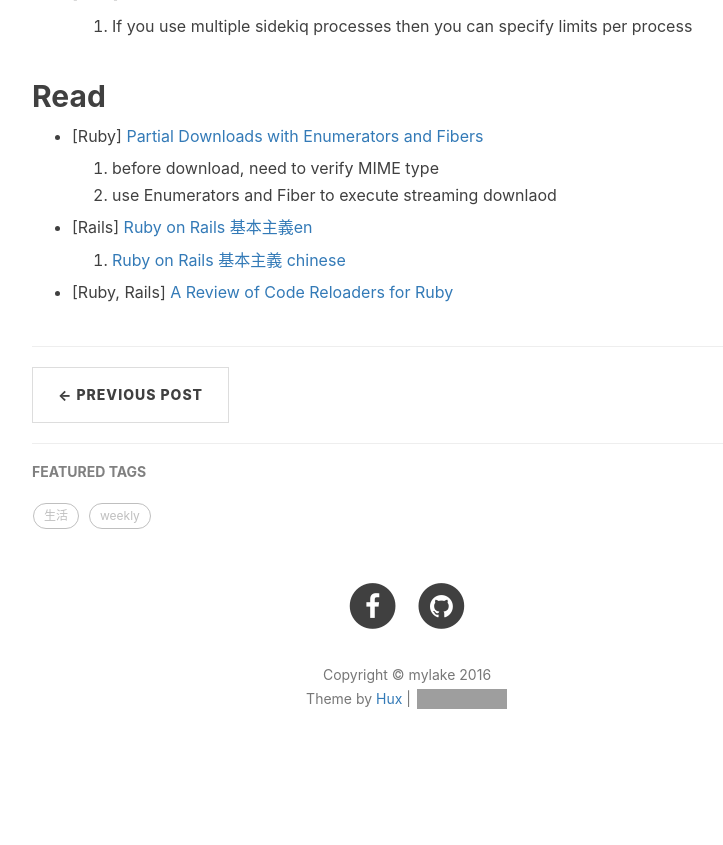
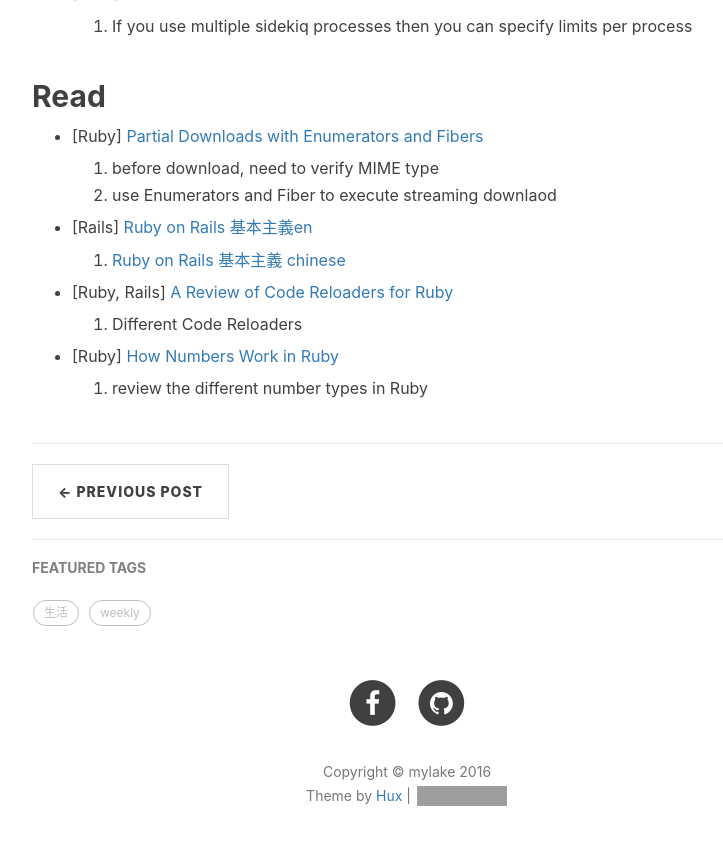
Before and after one commit to mylake/mylake.github.com, a Jekyll site: the page built from _posts/2016-07-31-2016.markdown, in a window 1280 px wide and 900 px high, scrolled down 889 px. Shown: the top 845 px of the window, without its empty margins (233-956 px from the left). Built offline with Jekyll 4.4.1, drawn with Linux system fonts in a browser that asks for light colours; nearby versions of some CDN libraries; comment, search, counter and statistics services are not loaded; before the commit the page ends 1692 px from its top, so only the background shows below that; grey boxes are pictures that could not be loaded.

Commit message:
Behind The Scenes: How Numbers Work in Ruby

```diff
--- a/_posts/2016-07-31-2016.markdown
+++ b/_posts/2016-07-31-2016.markdown
@@ -32,3 +32,7 @@ tags:
   1. <a href="https://medium.com/@juanitofatas/ruby-on-rails-%E5%9F%BA%E6%9C%AC%E4%B8%BB%E7%BE%A9-f4cde39292a4#.niv2du20a">Ruby on Rails 基本主義 chinese</a>
 
 * <p>[Ruby, Rails] <a href="http://rosenfeld.herokuapp.com/en/articles/ruby-rails/2016-07-18-a-review-of-code-reloaders-for-ruby">A Review of Code Reloaders for Ruby</a></p>
+  1. Different Code Reloaders
+
+* <p>[Ruby] <a href="http://www.blackbytes.info/2016/07/numbers-in-ruby/">How Numbers Work in Ruby</a></p>
+  1. review the different number types in Ruby
```
Also changed, not shown: 2 other files.
